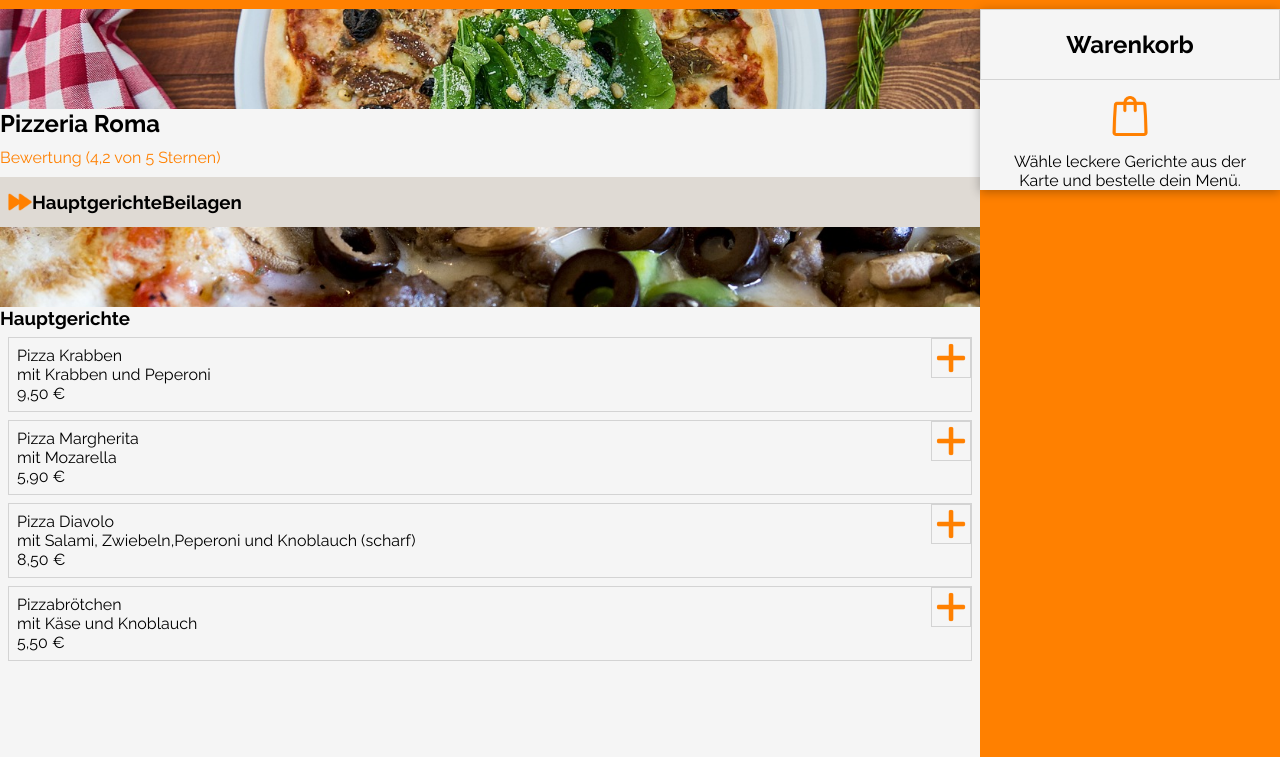
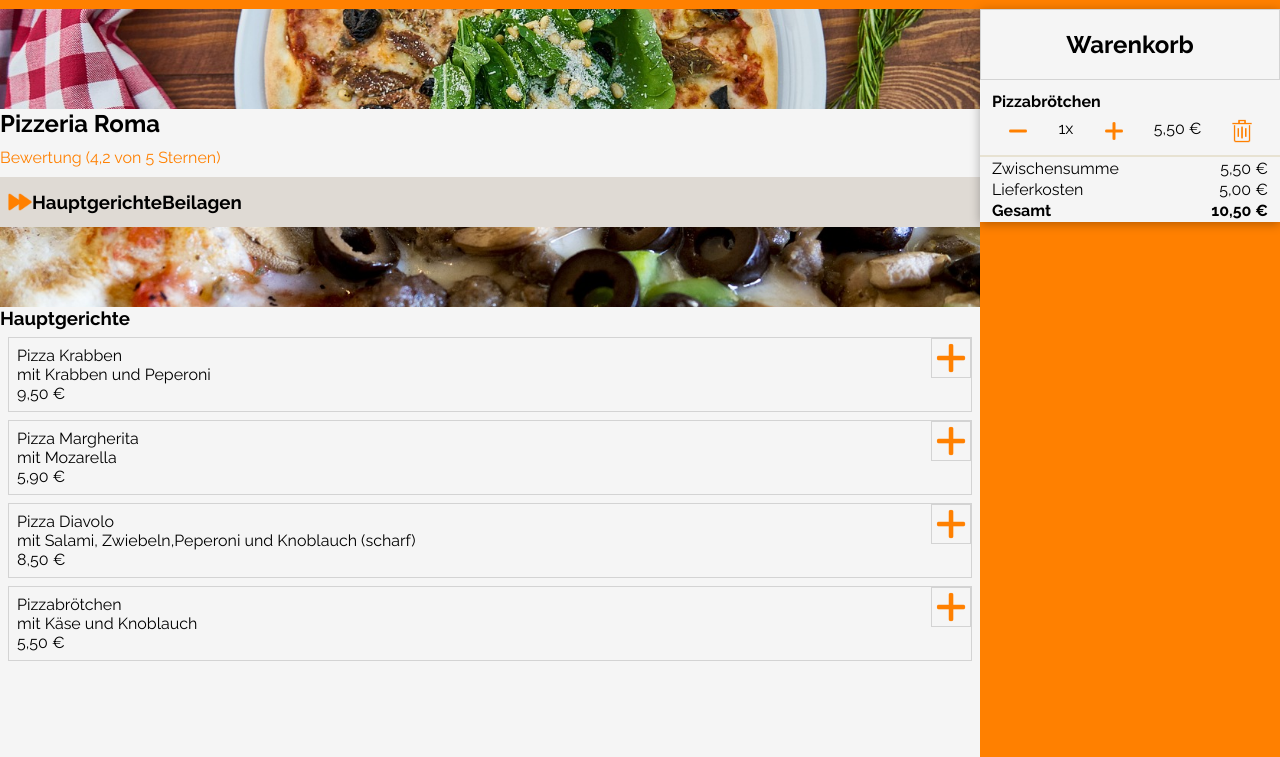
Before and after one commit to StefanHellerDev/Bestellapp, a plain HTML site: page index.html in a window 1280 px wide. Shown: the part 43-800 px from the top of the page. Drawn offline with Linux system fonts and the light colour scheme.

Commit message:
working on the basket

```diff
--- a/script.js
+++ b/script.js
@@ -77,6 +77,7 @@ function basket() {
   dishesTotalPrice = dishesTotalPrice.replace(".", ",");
   dishesTotalPriceWithShipping = dishesTotalPriceWithShipping.toFixed(2);
   dishesTotalPriceWithShipping = dishesTotalPriceWithShipping.replace(".", ",");
+  checkAmounts();
   if (areAllAmountsZero == false) {
     renderBasketFooterTemplate(dishesTotalPrice, dishesTotalPriceWithShipping);
   }
@@ -87,7 +88,7 @@ function checkAmounts() {
     if (dishes[i].amount !== 0) {
       areAllAmountsZero = false;
       break;
-    }
+    } else {areAllAmountsZero = true}
   }
 }
 
@@ -112,9 +113,12 @@ function renderBasketFooterTemplate(
 ) {
   basketContent.innerHTML += `
     <div class="BasketFooter">
-      <p>Zwischensumme</p>
-      <p>Lieferkosten</p>
-      <p>Gesamt</p>
+      <table>
+        <tr><td class="tdLeft">Zwischensumme</td><td class="tdRight">${dishesTotalPrice} €</td></tr>
+        <tr><td class="tdLeft">Lieferkosten</td><td class="tdRight">5,00 €</td></tr>
+        <tr><td class="tdLeft bold">Gesamt</td><td class="tdRight bold">${dishesTotalPriceWithShipping} €</td></tr>
+      </table>
+
     </div>
   `;
 }
--- a/scripts/dishes.js
+++ b/scripts/dishes.js
@@ -21,6 +21,6 @@ let dishes = [
     "name": "Pizzabrötchen",
     "description": "mit Käse und Knoblauch",
     "price": 5.5,
-    "amount": 0,
+    "amount": 1,
   },
 ];
--- a/style.css
+++ b/style.css
@@ -33,7 +33,6 @@ main {
 
 .basketMain {
   width: 100%;
-  /* height: 400px; */
   position: sticky;
   top: 0;
   background-color: whitesmoke;
@@ -122,7 +121,22 @@ main {
 }
 
 .BasketFooter {
-  display: flex;
-  flex-direction: column;
-  align-items: flex-start;
+  border-top: 2px solid rgba(218,208,176,0.5);
+  }
+.BasketFooter table {
+  width: 100%;
+  padding-left: 10px;
+  padding-right: 10px;
 }
+
+.tdRight {
+  text-align: right;
+}
+
+.tdLeft {
+  text-align: left;
+}
+
+.bold {
+  font-weight: bold;
+}
```
